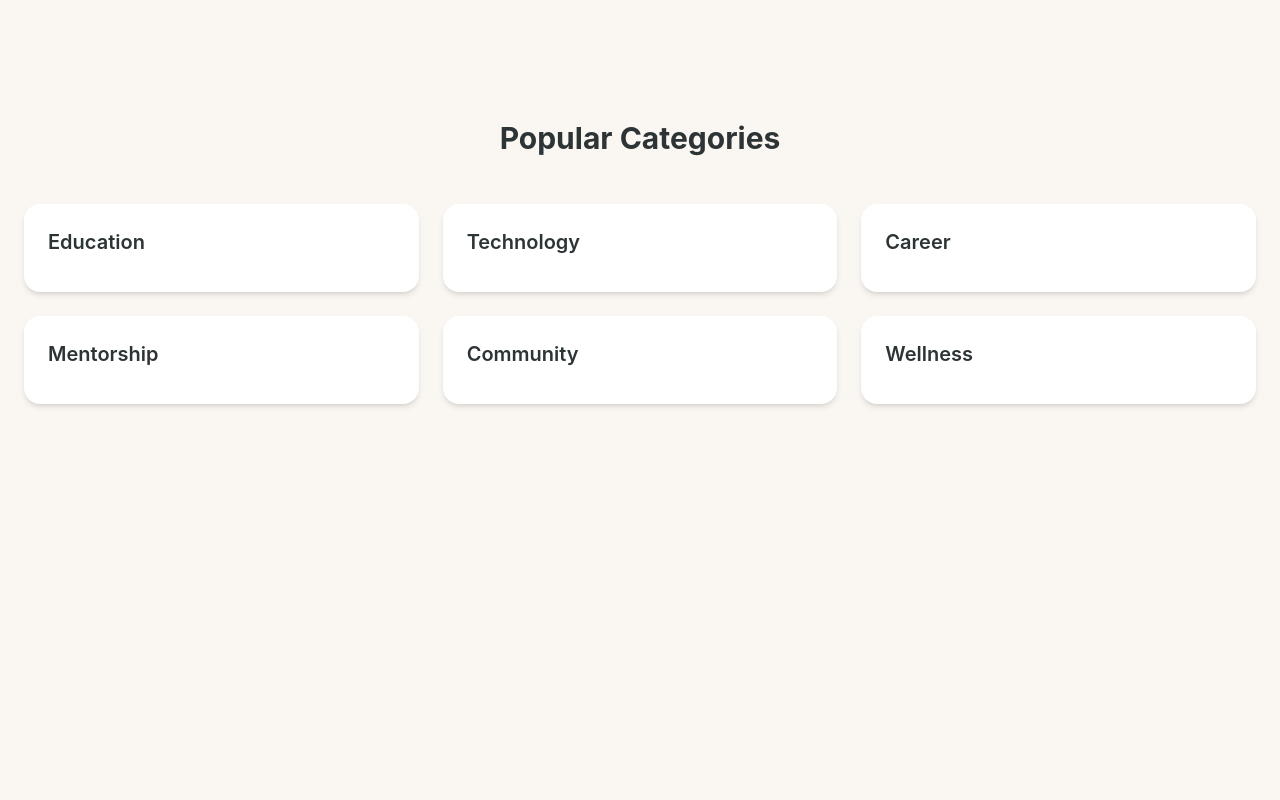
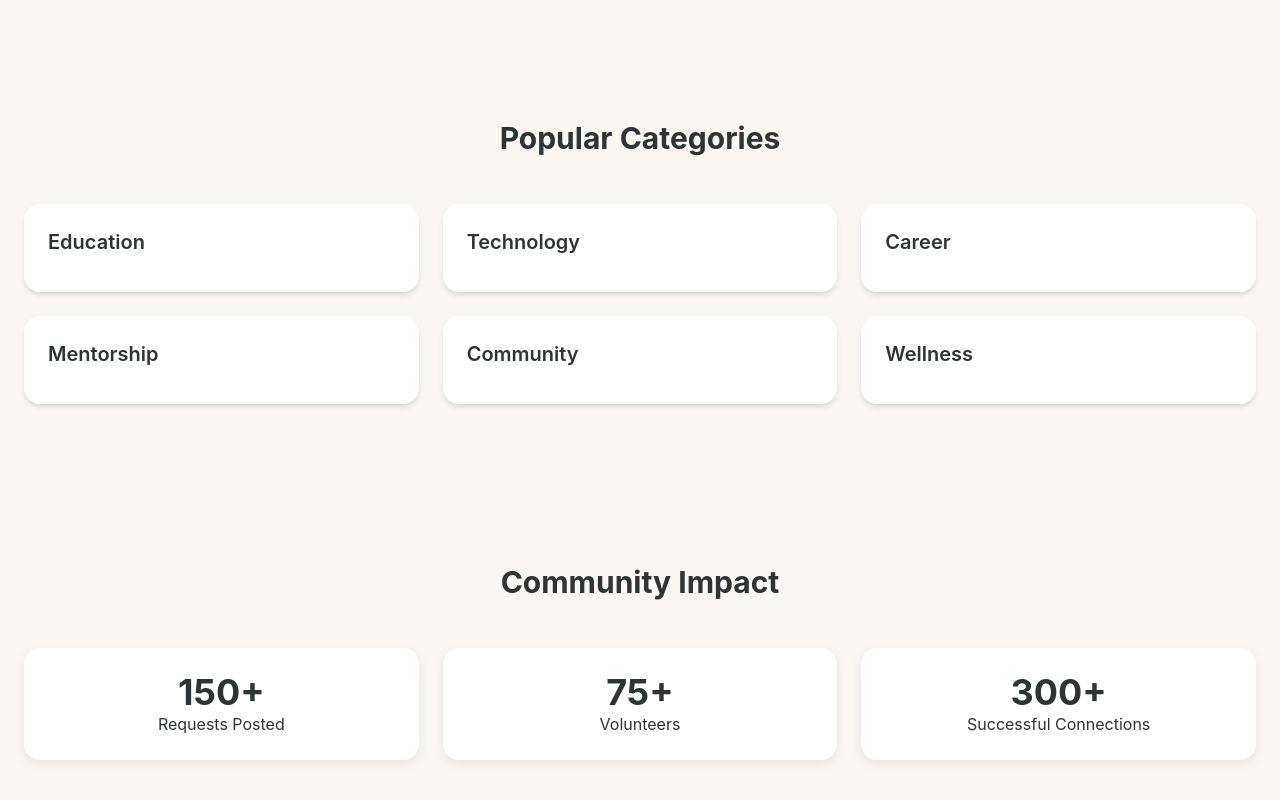
Before and after one commit to theefrank/bridge-app, a React (Vite) app: page / in a window 1280 px wide. Shown: the part 1140-1940 px from the top of the page. Before the commit the page ends 1624 px from the top, so only its background shows below. Built offline with nearby package versions, Linux system fonts and the light colour scheme.

Commit message:
feat: add community impact metrics

```diff
--- a/src/pages/public/Home.jsx
+++ b/src/pages/public/Home.jsx
@@ -64,6 +64,28 @@ export default function Home() {
           <Card title="Wellness" />
         </div>
       </section>
+      <section className="py-20 px-6">
+        <h2 className="text-3xl font-bold text-center mb-12">
+          Community Impact
+        </h2>
+
+        <div className="grid md:grid-cols-3 gap-6 text-center">
+          <div className="bridge-card">
+            <h3 className="text-4xl font-bold">150+</h3>
+            <p>Requests Posted</p>
+          </div>
+
+          <div className="bridge-card">
+            <h3 className="text-4xl font-bold">75+</h3>
+            <p>Volunteers</p>
+          </div>
+
+          <div className="bridge-card">
+            <h3 className="text-4xl font-bold">300+</h3>
+            <p>Successful Connections</p>
+          </div>
+        </div>
+      </section>
     </main>
   );
 }
```
